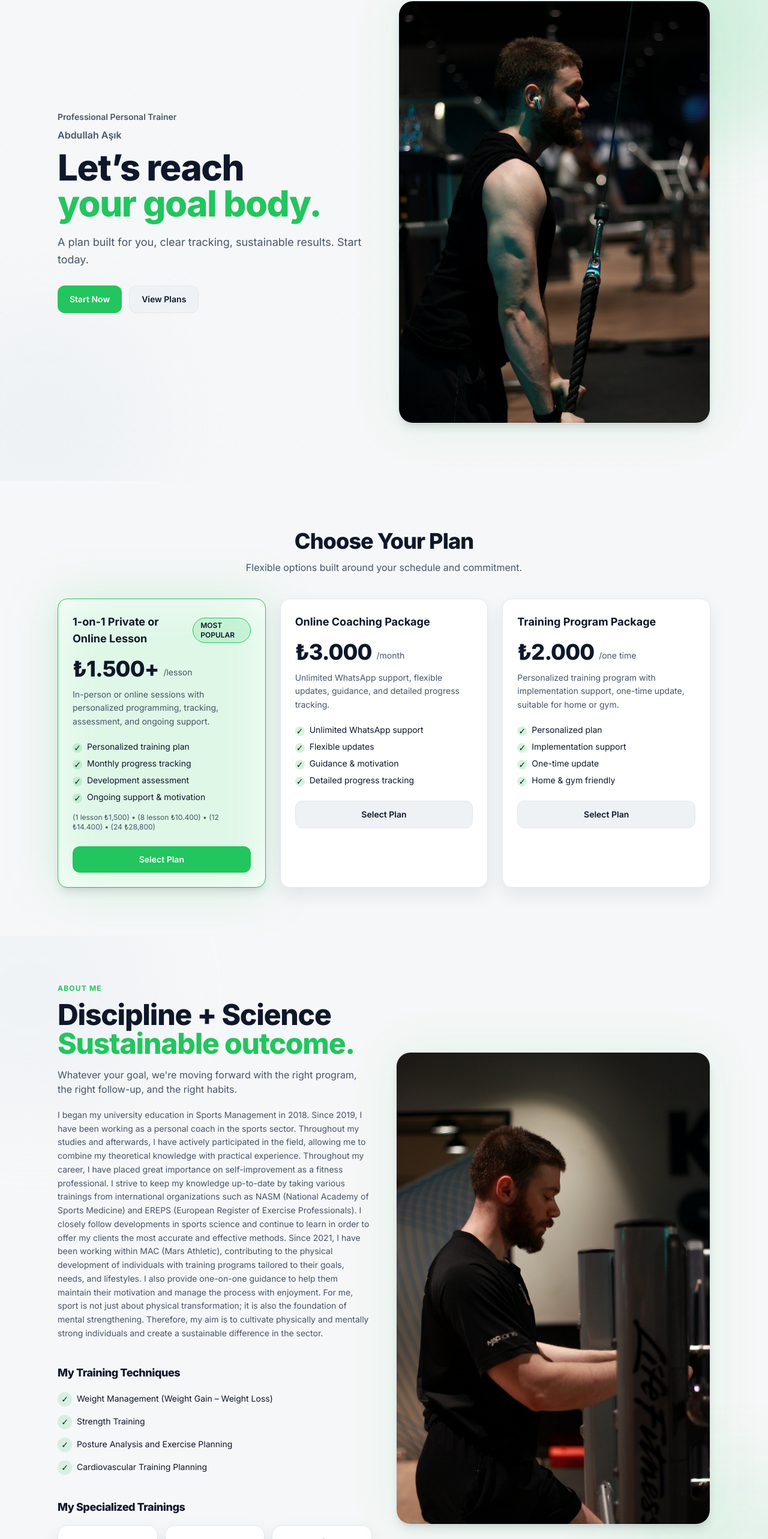
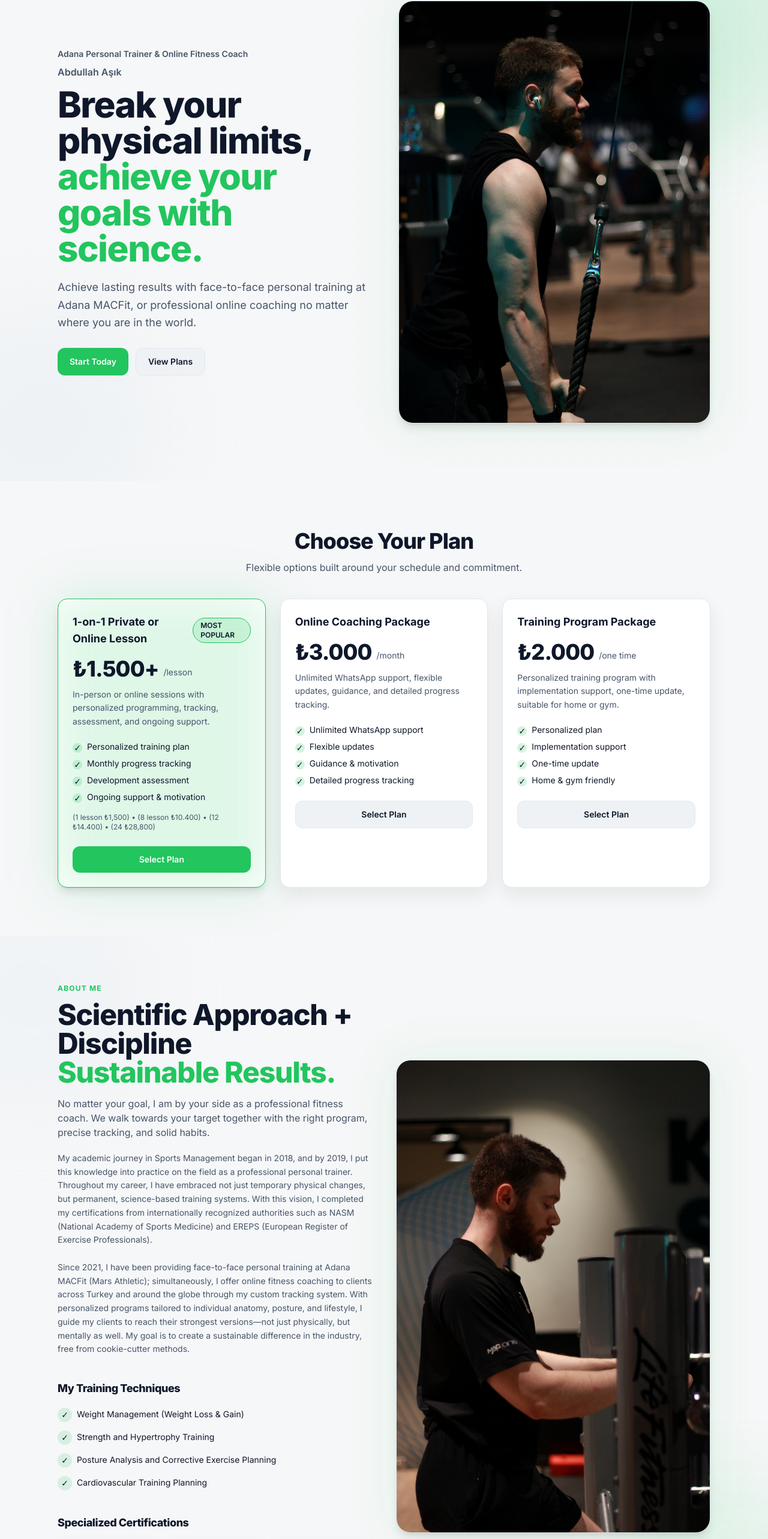
Before and after one commit to fatihkarasoglu/abdullahasik-portfolio, a Next.js app: page /en in a window 1280 px wide. Shown: the part 164-2730 px from the top of the page at 60% size. Built offline with nearby package versions, Linux system fonts and the light colour scheme; no server answers.

Commit message:
tr en seo ve icerik metinleri guncellendi

```diff
--- a/src/app/i18n/messages/en.json
+++ b/src/app/i18n/messages/en.json
@@ -1,4 +1,8 @@
 {
+  "main": {
+    "title": "Abdullah Aşık | Adana Personal Trainer & Online Coaching",
+    "description": "The path to your goal begins with the right plan. A personalized program, clear tracking, and sustainable results. Start today."
+  },
   "nav": {
     "about": "About",
     "services": "Plans",
@@ -8,12 +12,12 @@
     "lang": "TR"
   },
   "hero": {
-    "role": "Professional Personal Trainer",
+    "role": "Adana Personal Trainer & Online Fitness Coach",
     "name": "Abdullah Aşık",
-    "headlineA": "Let’s reach",
-    "headlineB": "your goal body.",
-    "sub": "A plan built for you, clear tracking, sustainable results. Start today.",
-    "primary": "Start Now",
+    "headlineA": "Break your physical limits,",
+    "headlineB": "achieve your goals with science.",
+    "sub": "Achieve lasting results with face-to-face personal training at Adana MACFit, or professional online coaching no matter where you are in the world.",
+    "primary": "Start Today",
     "secondary": "View Plans"
   },
   "plans": {
@@ -55,25 +59,25 @@
   },
   "about": {
     "kicker": "ABOUT ME",
-    "titleA": "Discipline + Science",
-    "titleB": "Sustainable outcome.",
-    "subtitle": "Whatever your goal, we're moving forward with the right program, the right follow-up, and the right habits.",
-    "body": "I began my university education in Sports Management in 2018. Since 2019, I have been working as a personal coach in the sports sector. Throughout my studies and afterwards, I have actively participated in the field, allowing me to combine my theoretical knowledge with practical experience. Throughout my career, I have placed great importance on self-improvement as a fitness professional. I strive to keep my knowledge up-to-date by taking various trainings from international organizations such as NASM (National Academy of Sports Medicine) and EREPS (European Register of Exercise Professionals). I closely follow developments in sports science and continue to learn in order to offer my clients the most accurate and effective methods. Since 2021, I have been working within MAC (Mars Athletic), contributing to the physical development of individuals with training programs tailored to their goals, needs, and lifestyles. I also provide one-on-one guidance to help them maintain their motivation and manage the process with enjoyment. For me, sport is not just about physical transformation; it is also the foundation of mental strengthening. Therefore, my aim is to cultivate physically and mentally strong individuals and create a sustainable difference in the sector.",
+    "titleA": "Scientific Approach + Discipline",
+    "titleB": "Sustainable Results.",
+    "subtitle": "No matter your goal, I am by your side as a professional fitness coach. We walk towards your target together with the right program, precise tracking, and solid habits.",
+    "body": "My academic journey in Sports Management began in 2018, and by 2019, I put this knowledge into practice on the field as a professional personal trainer. Throughout my career, I have embraced not just temporary physical changes, but permanent, science-based training systems. With this vision, I completed my certifications from internationally recognized authorities such as NASM (National Academy of Sports Medicine) and EREPS (European Register of Exercise Professionals).\n\nSince 2021, I have been providing face-to-face personal training at Adana MACFit (Mars Athletic); simultaneously, I offer online fitness coaching to clients across Turkey and around the globe through my custom tracking system. With personalized programs tailored to individual anatomy, posture, and lifestyle, I guide my clients to reach their strongest versions—not just physically, but mentally as well. My goal is to create a sustainable difference in the industry, free from cookie-cutter methods.",
     "techniquesTitle": "My Training Techniques",
     "techniques": [
-      "Weight Management (Weight Gain – Weight Loss)",
-      "Strength Training",
-      "Posture Analysis and Exercise Planning",
+      "Weight Management (Weight Loss & Gain)",
+      "Strength and Hypertrophy Training",
+      "Posture Analysis and Corrective Exercise Planning",
       "Cardiovascular Training Planning"
     ],
-    "educationTitle": "My Specialized Trainings",
+    "educationTitle": "Specialized Certifications",
     "education": [
       {
-        "label": "EREPS (European Registry of Exercise Professionals)",
+        "label": "EREPS (European Register of Exercise Professionals)",
         "value": "EQF Level 4"
       },
       { "label": "NASM (National Academy of Sports Medicine)", "value": "CPT" },
-      { "label": "MAC Academy", "value": "Education" }
+      { "label": "MAC Academy", "value": "Training" }
     ]
   },
   "faq": {
--- a/src/app/i18n/messages/tr.json
+++ b/src/app/i18n/messages/tr.json
@@ -1,4 +1,8 @@
 {
+  "main": {
+    "title": "Abdullah Aşık | Adana Personal Trainer & Online Koçluk",
+    "description": "Hedefine giden yol, doğru planla başlar. Sana özel program, net takip, sürdürülebilir sonuç. Bugün başla."
+  },
   "nav": {
     "about": "Hakkımda",
     "services": "Paketler",
@@ -8,11 +12,11 @@
     "lang": "EN"
   },
   "hero": {
-    "role": "Profesyonel Kişisel Antrenör",
+    "role": "Adana Personal Trainer & Online Fitness Koçu",
     "name": "Abdullah Aşık",
-    "headlineA": "Hedefindeki vücuda",
-    "headlineB": "birlikte ulaşalım.",
-    "sub": "Sana özel program, net takip, sürdürülebilir sonuç. Bugün başla.",
+    "headlineA": "Fiziksel sınırlarını aş,",
+    "headlineB": "hedeflerine bilimle ulaş.",
+    "sub": "Adana MACFit bünyesinde yüz yüze personal training veya dünyanın neresinde olursan ol profesyonel online koçluk ile kalıcı sonuçlar elde et.",
     "primary": "Hemen Başla",
     "secondary": "Paketleri Gör"
   },
@@ -55,15 +59,15 @@
   },
   "about": {
     "kicker": "HAKKIMDA",
-    "titleA": "Disiplin + Bilim",
-    "titleB": "Sürdürülebilir sonuç.",
-    "subtitle": "Hedefin ne olursa olsun; doğru program, doğru takip ve doğru alışkanlıklarla ilerliyoruz.",
-    "body": "2018 yılında Spor Yöneticiliği alanında üniversite eğitimime başladım. 2019 yılından itibaren ise spor sektöründe personal coach olarak çalışmaya başladım. Hem eğitim hayatım boyunca hem de sonrasında sahada aktif olarak yer alarak teorik bilgimi pratikle birleştirme fırsatı buldum. Kariyerim boyunca fitness profesyoneli olarak kendimi geliştirmeye büyük önem verdim. NASM (National Academy of Sports Medicine) ve EREPS (European Register of Exercise Professionals) gibi uluslararası kuruluşlardan çeşitli eğitimler alarak bilgi birikimimi güncel tutmaya çalışıyorum.\n\nSpor bilimindeki gelişmeleri yakından takip ederek danışanlarıma en doğru ve etkili yöntemleri sunmak için öğrenmeye devam ediyorum. 2021 yılından bu yana MAC (Mars Athletic) bünyesinde hizmet veriyor; bireylerin hedeflerine, ihtiyaçlarına ve yaşam tarzlarına özel olarak hazırladığım antrenman programlarıyla onların fiziksel gelişimlerine katkı sağlıyorum. Aynı zamanda motivasyonlarını sürdürebilmeleri ve süreci keyifle yönetebilmeleri için birebir rehberlik yapıyorum. Benim için spor, sadece fiziksel dönüşüm değil; aynı zamanda mental olarak güçlenmenin de temelidir. Bu yüzden amacım, hem bedensel hem de zihinsel olarak güçlü bireyler yetiştirmek ve sektörde sürdürülebilir bir fark yaratmak.",
+    "titleA": "Bilimsel Yaklaşım + Disiplin",
+    "titleB": "Sürdürülebilir Sonuçlar.",
+    "subtitle": "Hedefin ne olursa olsun; profesyonel bir fitness koçu olarak yanındayım. Doğru program, net takip ve sağlam alışkanlıklarla hedefine birlikte yürüyoruz.",
+    "body": "2018 yılında Spor Yöneticiliği alanında başlayan akademik eğitimimi, 2019 yılından itibaren sahada profesyonel personal trainer olarak pratiğe döktüm. Kariyerim boyunca sadece anlık fiziksel değişimleri değil, bilimsel temellere dayalı kalıcı antrenman sistemlerini benimsedim. Bu vizyonla, NASM (National Academy of Sports Medicine) ve EREPS (European Register of Exercise Professionals) gibi uluslararası otorite kabul edilen kurumlardan sertifikasyonlarımı tamamladım.\n\n2021 yılından bu yana Adana MACFit (Mars Athletic) bünyesinde yüz yüze personal training hizmeti veriyor; aynı zamanda geliştirdiğim özel takip sistemiyle Türkiye'nin ve dünyanın dört bir yanındaki danışanlarıma online fitness koçluğu sağlıyorum. Bireylerin anatomisine, postürüne ve yaşam tarzlarına özel hazırladığım kişiselleştirilmiş programlarla sadece bedensel değil, mental olarak da en güçlü versiyonlarına ulaşmalarına rehberlik ediyorum. Amacım, sektörde ezbere dayalı değil, sürdürülebilir bir fark yaratmak.",
     "techniquesTitle": "Antrenman Tekniklerim",
     "techniques": [
       "Kilo Kontrolü (Kilo Alma – Kilo Verme)",
-      "Kuvvet Antrenmanı",
-      "Postür Analizi ve Egzersiz Planlaması",
+      "Kuvvet ve Hipertrofi Antrenmanı",
+      "Postür Analizi ve Düzeltici Egzersiz Planlaması",
       "Kardiyovasküler Antrenman Planlaması"
     ],
     "educationTitle": "Uzmanlık Eğitimlerim",
--- a/src/app/layout.tsx
+++ b/src/app/layout.tsx
@@ -28,15 +28,32 @@ const dmSans = DM_Sans({
 });
 
 export const metadata: Metadata = {
+  metadataBase: new URL("https://www.abdullahasik.com"),
   title: {
-    default: "Abdullah Aşık | Professional Personal Trainer",
+    default: "Abdullah Aşık | Adana Personal Trainer & Online Fitness Koçu",
     template: "%s | Abdullah Aşık",
   },
   description:
-    "Online and in-person personal training. Sustainable results with a plan built for you.",
-  metadataBase: new URL("https://www.abdullahasik.com"),
+    "Adana MACFit'te yüz yüze personal training veya dünyanın her yerine profesyonel online fitness koçluğu. Sürdürülebilir sonuçlar için hemen başla.",
   verification: {
     google: "6cX3ARsZBfKRZL4gjX3gjLYK4CaQXkjAKR02euUO58s",
+  },
+  alternates: {
+    canonical: "/",
+    languages: {
+      tr: "/tr",
+      en: "/en",
+    },
+  },
+  openGraph: {
+    title: "Abdullah Aşık | Profesyonel Fitness Koçu",
+    description:
+      "Hedeflerine bilimle ulaş. Sana özel antrenman ve beslenme stratejileri.",
+    url: "https://www.abdullahasik.com",
+    siteName: "Abdullah Aşık Fitness",
+    locale: "tr_TR",
+    alternateLocale: ["en_US"],
+    type: "website",
   },
 };
 
```
